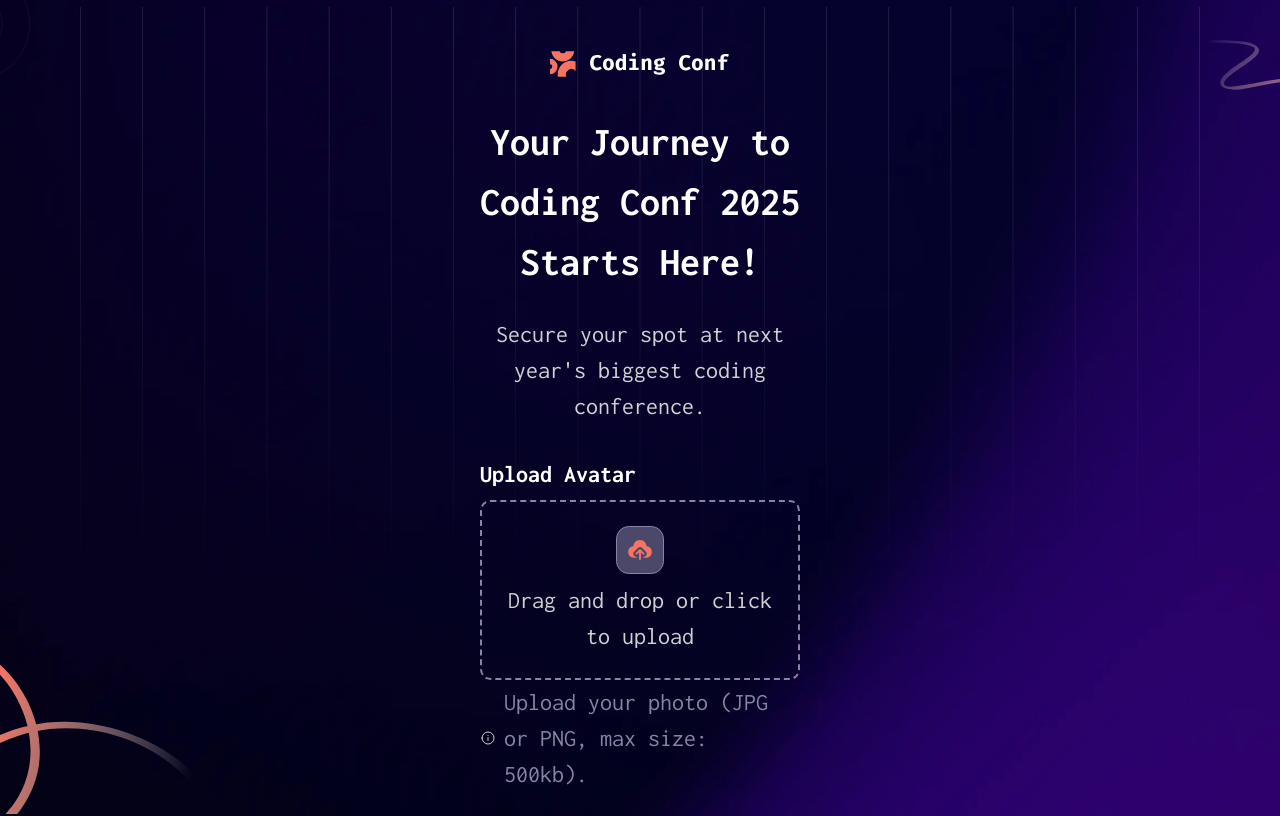
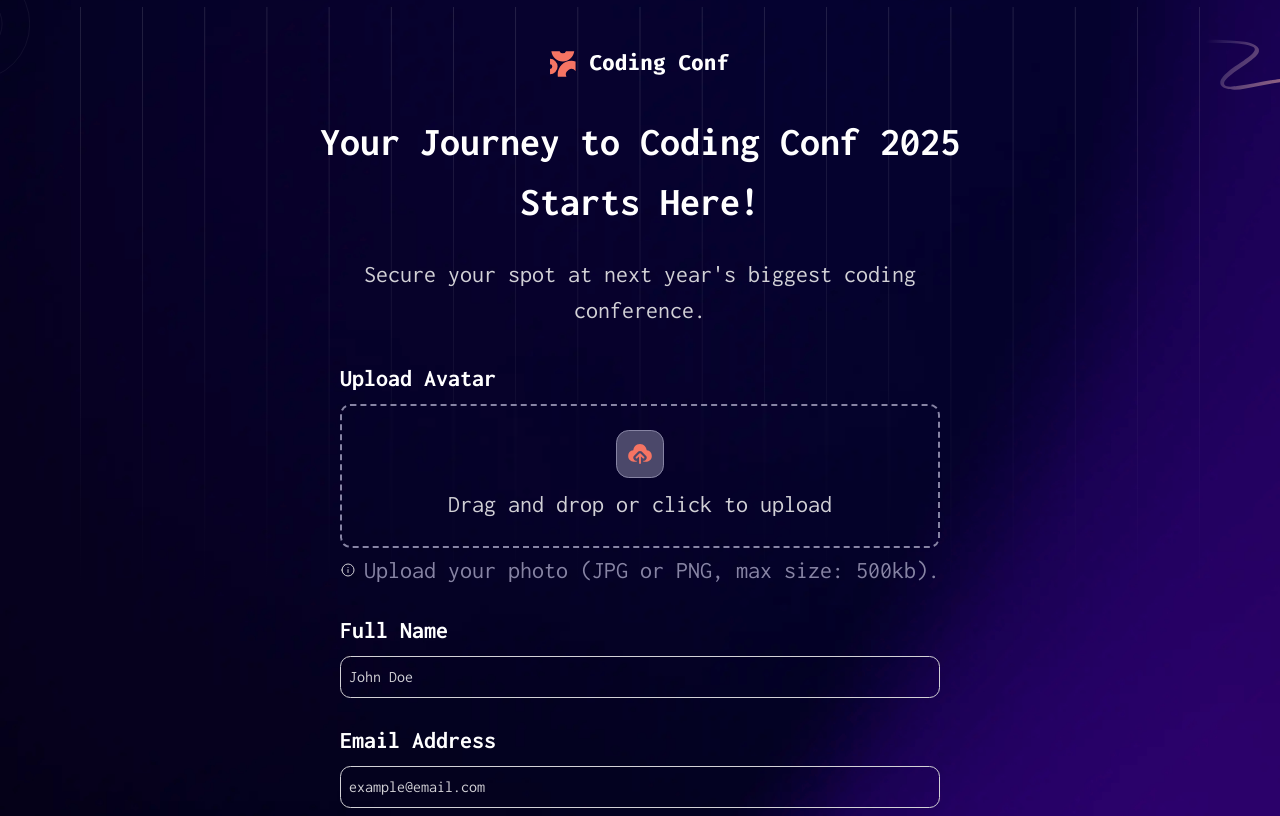
Before and after one commit to Robertron624/conference-ticket-generator, a Svelte app: page / in a window 1280 px wide. Shown: the top 816 px of the page. Built offline with nearby package versions, Linux system fonts and the light colour scheme.

Commit message:
styles: refine ticket and form layout for improved responsiveness

```diff
--- a/src/App.svelte
+++ b/src/App.svelte
@@ -24,9 +24,7 @@
         Secure your spot at next year's biggest coding conference.
       </p>
     </div>
-    <Form
-      on:submit={handleFormSubmit}
-    />
+    <Form on:submit={handleFormSubmit} />
   {/if}
 </main>
 
@@ -46,9 +44,15 @@
       margin-top: 1rem;
       .heading {
         & {
-          @include vars.text($size: 1.5rem, $weight: 700, $align: center, $size-desktop: 2.5rem, $text-color: vars.$neutral-0);
+          @include vars.text(
+            $size: 1.5rem,
+            $weight: 700,
+            $align: center,
+            $size-desktop: 2.5rem,
+            $text-color: vars.$neutral-0
+          );
           & {
-            @include vars.container($max-w: 20rem, $max-w-desktop: 40rem);
+            @include vars.container($max-w: 20rem, $max-w-tablet: 40rem);
           }
         }
       }
--- a/src/app.scss
+++ b/src/app.scss
@@ -49,7 +49,6 @@
 body {
   margin: 0;
   min-width: 320px;
-  // min-height: 100vh;
   height: 100%;
 }
 
@@ -68,7 +67,7 @@ body {
 html {
   box-sizing: border-box;
   font-size: 16px;
-  height: 100%;
+  height: auto;
 }
 
 *,
--- a/src/lib/Form.svelte
+++ b/src/lib/Form.svelte
@@ -213,7 +213,7 @@
 
   #form-container {
     @include vars.container(
-      $max-w: 20rem,
+      $max-w: 40rem,
       $p: 2rem 0 0rem,
       $m: 0 auto 0
     );
@@ -311,6 +311,7 @@
           );
 
           &.uploaded-image-container {
+            margin-bottom: 2rem;
             img {
                 border-radius: 0.8rem;
             }
--- a/src/lib/Ticket.svelte
+++ b/src/lib/Ticket.svelte
@@ -98,10 +98,12 @@
           justify-content: space-between;
           position: absolute;
           width: 95%;
-          top: 1.5rem;
-          left: 1rem;
+          top: 0;
+          left: 0;
+          padding: 1.5rem 0 1.5rem 1.5rem;
+          height: 100%;
           .left {
-            @include vars.flex($direction: column, $align: start, $items-gap: 1.5rem);
+            @include vars.flex($direction: column, $align: start,$justify: space-between, $items-gap: 1.5rem);
             .logo-date-place {
               img {
                 width: 1.5rem;
@@ -127,19 +129,19 @@
                 border-radius: .5rem;
               }
               .name-github {
-                @include vars.flex($direction: column, $align: start, $items-gap: .15rem);
+                @include vars.flex($direction: column, $align: start);
 
                 .full-name {
                   @include vars.text($size: 1rem, $weight: 700, $m: 0, $text-color: vars.$neutral-0);
                 }
 
                 .github-username {
-                  @include vars.flex($direction: row, $align: start, $items-gap: .15rem);
+                  @include vars.flex($direction: row, $align: center, $items-gap: .15rem);
                   img {
-                    width: 1rem;
+                    width: 1.5rem;
                   }
                   p {
-                    @include vars.text($size: 0.75rem, $text-color: vars.$neutral-300);
+                    @include vars.text($size: 0.75rem, $text-color: vars.$neutral-300, $size-desktop: .75rem);
                   }
                 }
               }
--- a/src/variables.scss
+++ b/src/variables.scss
@@ -156,6 +156,7 @@ $text-labels: 2.5rem;
   $p: 0,
   $max-w: $desktop-width,
   $max-w-desktop: $desktop-width,
+  $max-w-tablet: $tablet-width,
   $m: 0 auto,
   $br: none,
   $radius: 0,
@@ -177,6 +178,12 @@ $text-labels: 2.5rem;
       max-width: $max-w-desktop;
     }
   }
+
+  @include tablet {
+    & {
+      max-width: $max-w-tablet;
+    }
+  }
 }
 
 // Grid mixin
```
